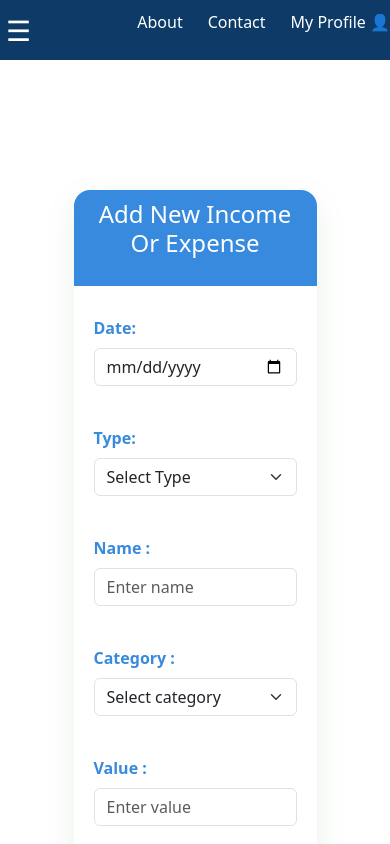
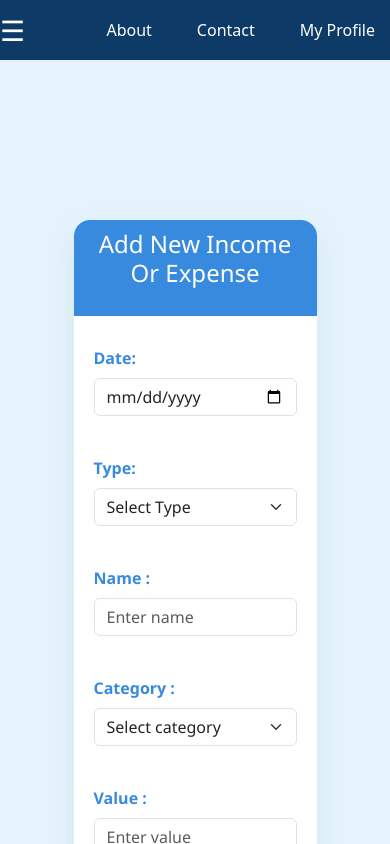
Before and after one commit to jani232/ExpenseTracker, a React (Create React App) app: page /Newform in a window 390 px wide. Shown: the top 844 px of the page. Built offline with nearby package versions, Linux system fonts and the light colour scheme.

Commit message:
feat: enhance layout with responsive styles, update navbar and sidebar components

```diff
--- a/src/App.css
+++ b/src/App.css
@@ -4,6 +4,12 @@
   --color-expense:  #E24B4A;
   --color-neutral:  #888780;
 
+}
+
+* {
+    margin: 0;
+    padding: 0;
+    box-sizing: border-box;
 }
 
 
--- a/src/App.js
+++ b/src/App.js
@@ -18,6 +18,7 @@ function App() {
 
       <Sidebar open={open} />
 
+<div className="App">
 
       <div className={`content ${open ? "shift" : ""}`}>
         <Routes>
@@ -26,7 +27,7 @@ function App() {
           <Route path="/FilterCategory" element={<FilterCategory />} />
         </Routes>
       </div>
-
+</div>
     </Router>
   );
 }
--- a/src/Component/Navbar.jsx
+++ b/src/Component/Navbar.jsx
@@ -1,30 +1,28 @@
 import React from "react";
-import "./sidebar.css";
+import "./navbar.css";
 
 export default function Navbar({ open, setOpen }) {
   return (
     <div className="navbar">
 
-      {/* Left Side */}
+
       <div className="navLeft">
 
         <button
-          className="menuBtn"
-          onClick={() => setOpen(!open)}
+          className="menuBtn" onClick={() => setOpen(!open)}
         >
           ☰
         </button>
 
+      </div>
 
 
-      </div>
+      <ul className="navRight">
+         <li>About</li>
+         <li>Contact</li>
+         <li>My Profile</li>
+      </ul>
 
-      {/* Right Side */}
-      <div className="navRight">
-        <p>About</p>
-        <p>Contact</p>
-        <p>My Profile 👤</p>
-      </div>
 
     </div>
   );
--- a/src/Component/Sidebar.jsx
+++ b/src/Component/Sidebar.jsx
@@ -1,15 +1,16 @@
 import React from "react";
 import './sidebar.css'
+import {Link} from 'react-router-dom'
 
 export default function Sidebar({ open }) {
   return (
     <div className={`sidebar ${open ? "open" : "close"}`}>
 
       <ul className="menu">
-        <li>🏠 Home</li>
-        <li>📋 Tasks</li>
-        <li>📅 Calendar</li>
-        <li>⚙️ Settings</li>
+        <li>Home</li>
+        <Link to ="/FilterCategory"><li>Filter Category</li></Link>
+        <Link to="/Newform"><li>Add New </li></Link>
+        <li>Settings</li>
       </ul>
 
     </div>
--- /dev/null
+++ b/src/Component/navbar.css
@@ -0,0 +1,53 @@
+.navbar {
+    height: 60px;
+    background-color: #0d3a67;
+    color: white;
+
+    display: flex;
+    justify-content: space-between;
+    align-items: center;
+
+    position: fixed;
+    top: 0;
+    left: 0;
+    width: 100%;
+
+    z-index: 1000;
+
+    padding: 0 20px;
+    box-sizing: border-box;
+}
+
+.navLeft {
+    display: flex;
+    align-items: center;
+}
+
+.menuBtn {
+    border: none;
+    background: none;
+    color: white;
+    font-size: 28px;
+    cursor: pointer;
+}
+
+.navRight {
+    display: flex;
+    align-items: center;
+    gap: 15px;
+
+    list-style: none;
+    margin: 0;
+    padding: 0;
+}
+
+.navRight li {
+    padding: 10px 15px;
+    border-radius: 8px;
+    cursor: pointer;
+    transition: background-color 0.3s;
+}
+
+.navRight li:hover {
+    background-color: #334155;
+}
--- a/src/Component/nawbar.css
+++ /dev/null
@@ -1,40 +0,0 @@
-/* NAVBAR */
-
-.navbar{
-    height: 60px;
-    background-color: #1e293b;
-    color: white;
-
-    display: flex;
-    justify-content: space-between;
-    align-items: center;
-
-    padding: 0 20px;
-
-    position: fixed;
-    top: 0;
-    left: 0;
-    right: 0;
-
-    z-index: 1000;
-}
-
-.navLeft{
-    display: flex;
-    align-items: center;
-}
-
-.navRight{
-    display: flex;
-    align-items: center;
-    gap: 25px;
-}
-
-.navRight p{
-    cursor: pointer;
-    transition: 0.3s;
-}
-
-.navRight p:hover{
-    color: #94a3b8;
-}
--- a/src/Component/sidebar.css
+++ b/src/Component/sidebar.css
@@ -4,17 +4,12 @@ body{
     font-family: Arial, Helvetica, sans-serif;
     overflow-x: hidden;
     padding: 0;
+    background-color: #ccdff0;
 }
 
 
 
-.menuBtn{
-    border: none;
-    background: none;
-    color: white;
-    font-size: 28px;
-    cursor: pointer;
-}
+
 
 .navTitle{
     margin-left: 20px;
@@ -63,7 +58,7 @@ body{
     background-color: #334155;
 }
 
-/* CONTENT */
+
 
 .content{
     padding: 90px 40px;
@@ -76,49 +71,3 @@ body{
 .content.shift{
     margin-left: 250px;
 }
-
-/* NAVBAR */
-
-.navbar{
-    height: 60px;
-    background-color:#0d3a67;
-    color: white;
-
-    display: flex;
-    justify-content: space-between;
-    align-items: center;
-
-
-
-    position: fixed;
-    top: 0;
-    left: 0;
-    right: 0;
-
-    z-index: 1000;
-    width:100%;
-
-      margin: 0;
-  padding: 0;
-  overflow: hidden;
-}
-
-.navLeft{
-    display: flex;
-    align-items: center;
-}
-
-.navRight{
-    display: flex;
-    align-items: center;
-    gap: 25px;
-}
-
-.navRight p{
-    cursor: pointer;
-    transition: 0.3s;
-}
-
-.navRight p:hover{
-    color: #94a3b8;
-}
--- a/src/Pages/FilterCategory.jsx
+++ b/src/Pages/FilterCategory.jsx
@@ -65,10 +65,7 @@ export default function FilterCategory() {
       <p>Search By Name</p>
       <div className='search'>
         <input
-          type="text"
-          placeholder='Search By Name....'
-          value={search}
-          onChange={(e) => setSearch(e.target.value)}
+          type="text" placeholder='Search By Name....' value={search} onChange={(e) => setSearch(e.target.value)}
         />
       </div>
 
--- a/src/Pages/Newform.jsx
+++ b/src/Pages/Newform.jsx
@@ -13,6 +13,7 @@ export default function Newform() {
     price: ""
   });
 
+
   const handleChange = (e) => {
     setvalue({
       ...value,
@@ -26,8 +27,10 @@ export default function Newform() {
     const existingValue =
       JSON.parse(localStorage.getItem("values")) || [];
 
+    const setPrice = value.type==="Income" ? Number(value.price) : -Number(value.price);
     const newValue = {
       ...value,
+      price:setPrice,
       id: Date.now()
     };
 
@@ -35,8 +38,8 @@ export default function Newform() {
 
     localStorage.setItem("values", JSON.stringify(updatedValue));
 
-        console.log("Form Data:", value); //usefull for debgging, we dont need it mandotory
-    alert(`Date: ${value.date}\name: ${value.name}\n`);
+        console.log("Form Data:", value);
+    alert(`Date: ${value.date}\nType: ${value.type}\nName: ${value.name}\nCategory: ${value.category}\nValue: ${newValue.price}`);
 
     setvalue({
       date: "",
@@ -70,10 +73,7 @@ export default function Newform() {
                 <label>Date:</label>
 
                 <Form.Control
-                  type="date"
-                  name="date"
-                  value={value.date}
-                  onChange={handleChange}
+                  type="date" name="date" value={value.date} onChange={handleChange}
                 />
               </div>
 
@@ -82,9 +82,7 @@ export default function Newform() {
                 <label>Type:</label>
 
                 <Form.Select
-                  name="type"
-                  value={value.type}
-                  onChange={handleChange}
+                  name="type" value={value.type} onChange={handleChange}
                 >
                   <option value="">Select Type</option>
                   <option value="Income">Income</option>
```
